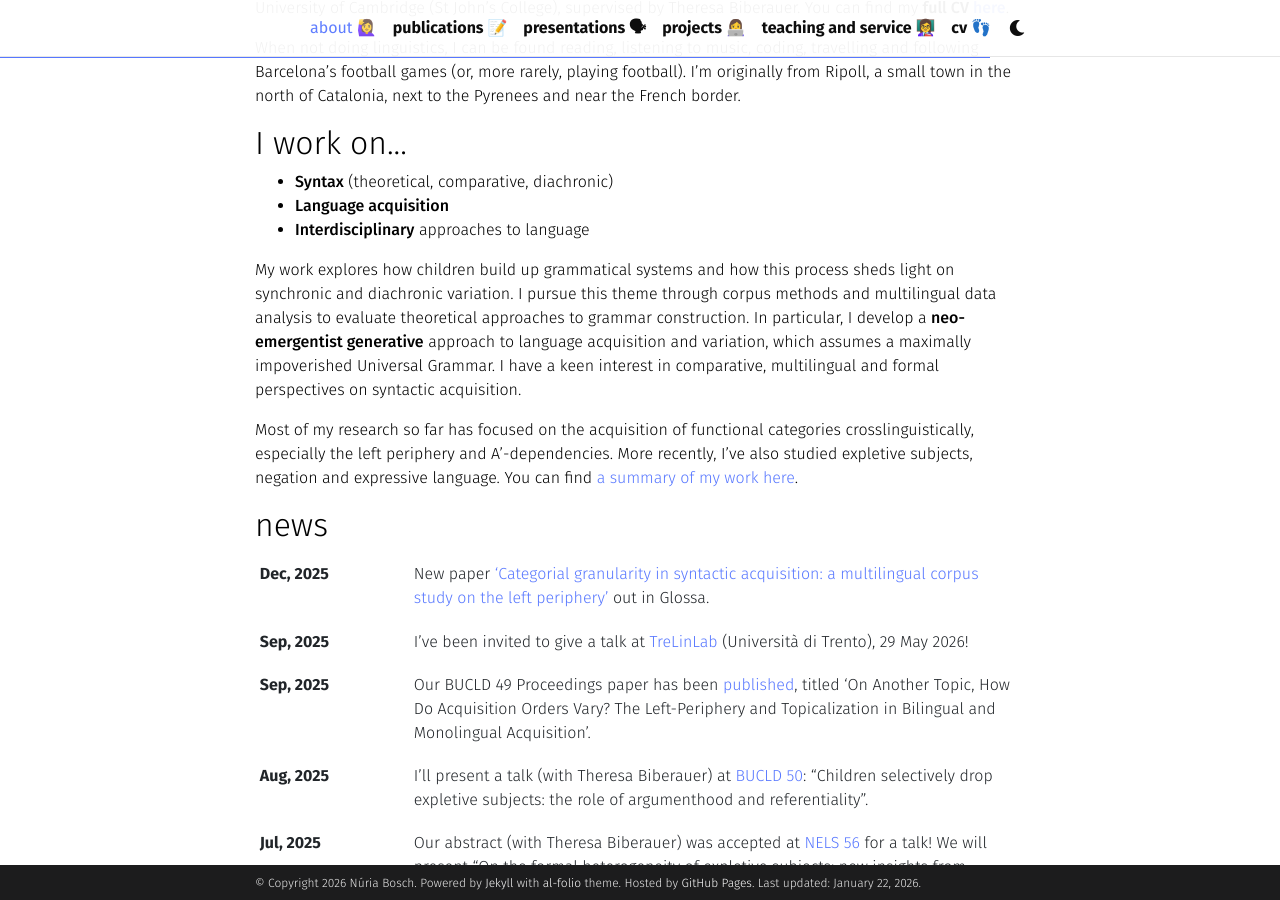
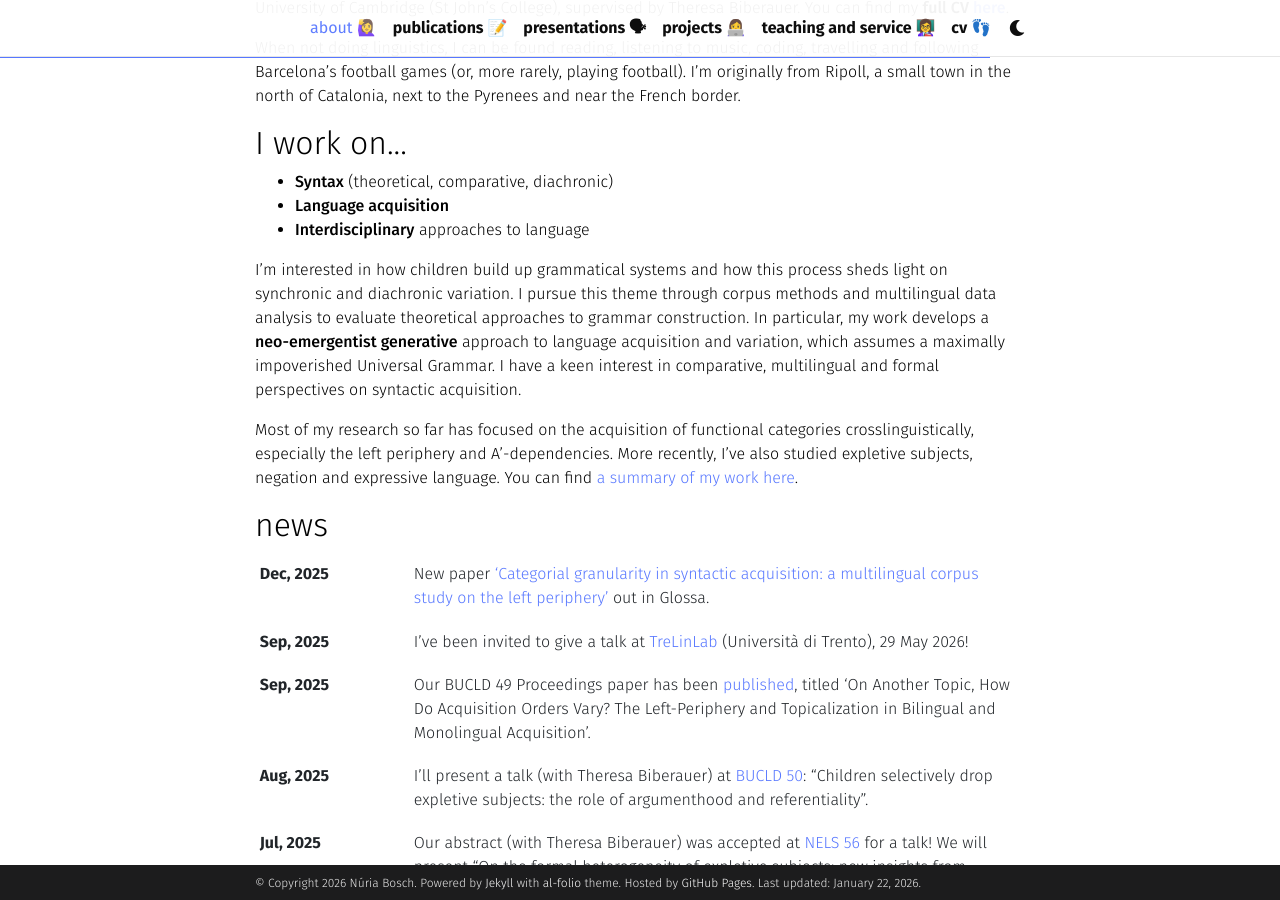
Before and after one commit to nuria-bosch/nuria-bosch.github.io, a Jekyll site: the page built from _pages/about.md, in a window 1280 px wide and 900 px high, scrolled down 581 px. Built offline with Jekyll 4.4.1, drawn with Linux system fonts in a browser that asks for light colours; full-size pictures stand in for the smaller copies a plugin makes; some web fonts are replaced; comment, search, counter and statistics services are not loaded; a style sheet for code colours, icons or effects is not loaded.

Commit message:
Update about.md

```diff
--- a/_pages/about.md
+++ b/_pages/about.md
@@ -34,6 +34,6 @@ When not doing linguistics, I can be found reading, listening to music, coding,
 - **Language acquisition**
 - **Interdisciplinary** approaches to language
 
-My work explores how children build up grammatical systems and how this process sheds light on synchronic and diachronic variation. I pursue this theme through corpus methods and multilingual data analysis to evaluate theoretical approaches to grammar construction. In particular, I develop a **neo-emergentist generative** approach to language acquisition and variation, which assumes a maximally impoverished Universal Grammar. I have a keen interest in comparative, multilingual and formal perspectives on syntactic acquisition.
+I'm interested in how children build up grammatical systems and how this process sheds light on synchronic and diachronic variation. I pursue this theme through corpus methods and multilingual data analysis to evaluate theoretical approaches to grammar construction. In particular, my work develops a **neo-emergentist generative** approach to language acquisition and variation, which assumes a maximally impoverished Universal Grammar. I have a keen interest in comparative, multilingual and formal perspectives on syntactic acquisition.
 
 Most of my research so far has focused on the acquisition of functional categories crosslinguistically, especially the left periphery and A’-dependencies. More recently, I’ve also studied expletive subjects, negation and expressive language. You can find [a summary of my work here](https://nuria-bosch.github.io/projects/).
```
